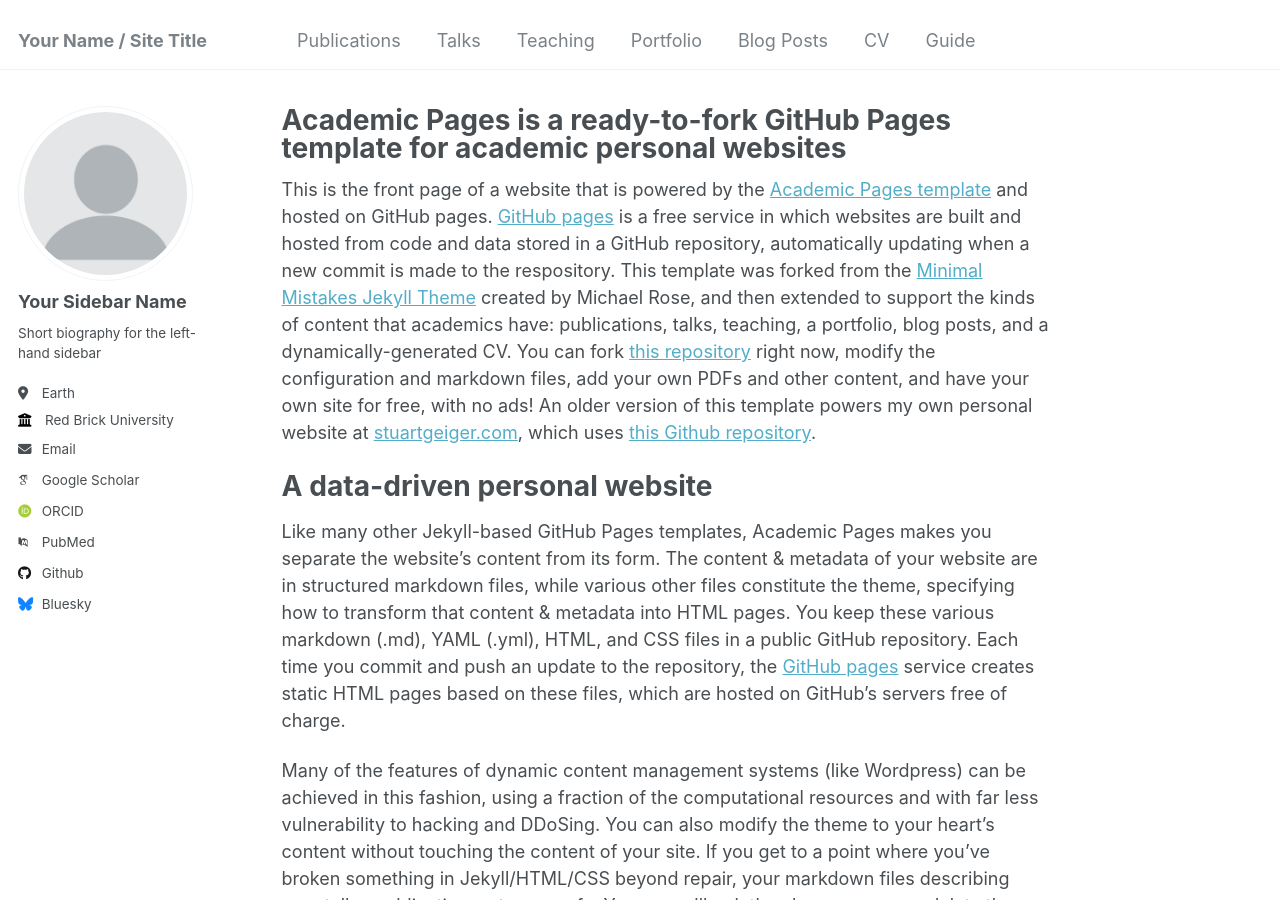
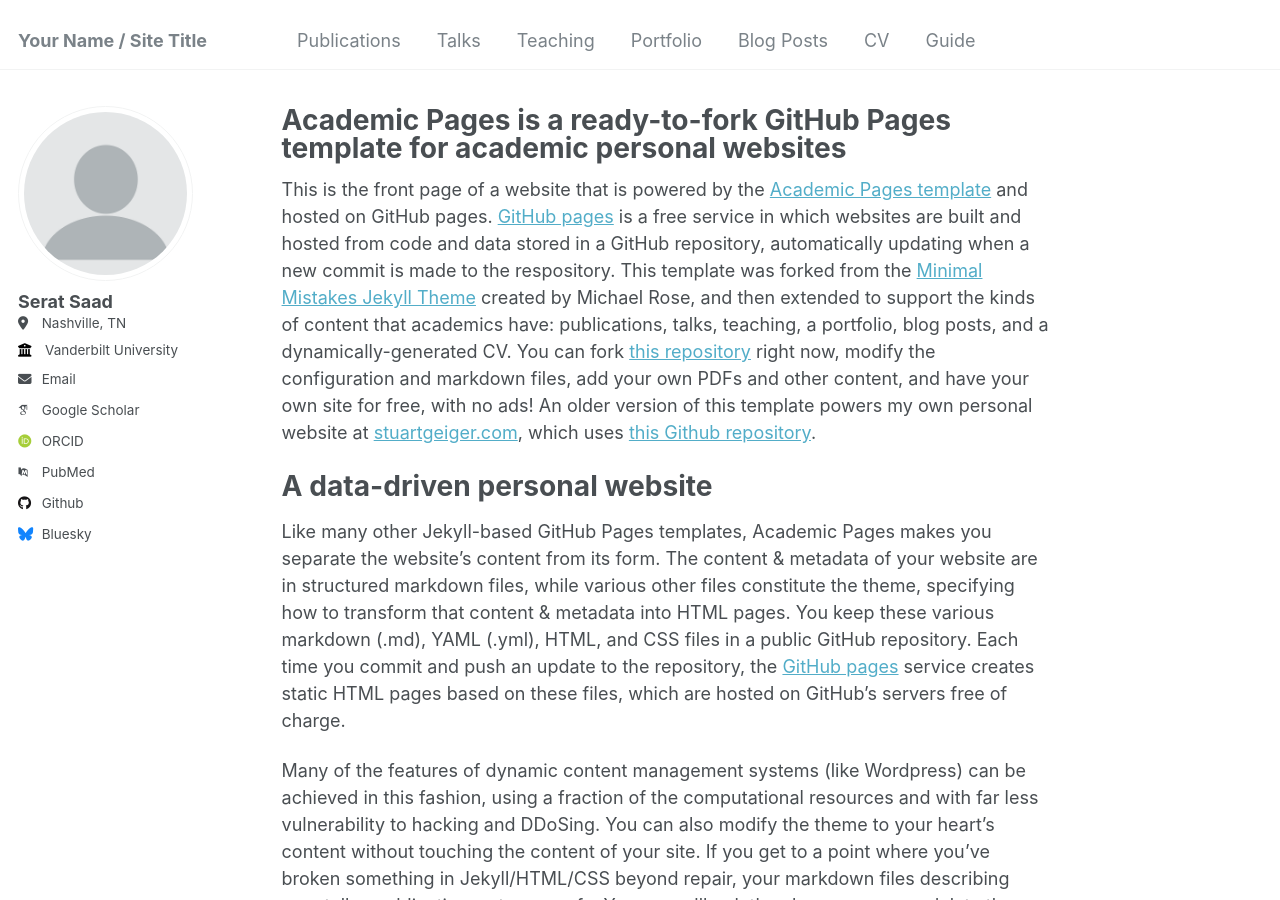
Before and after one commit to seratsaad/seratsaad.github.io, a Jekyll site: the page built from _pages/about.md, in a window 1280 px wide and 900 px high. Built offline with Jekyll 4.4.1, drawn with Linux system fonts in a browser that asks for light colours; some web fonts are replaced.

Commit message:
Update _config.yml

```diff
--- a/_config.yml
+++ b/_config.yml
@@ -22,13 +22,13 @@ repository               : "academicpages/academicpages.github.io"
 author:
   # Biographic information
   avatar           : "profile.png"
-  name             : "Your Sidebar Name"
+  name             : "Serat Saad"
   pronouns         : # example: "she/her"
-  bio              : "Short biography for the left-hand sidebar"
-  location         : "Earth"
-  employer         : "Red Brick University"
+  bio              : #"Short biography for the left-hand sidebar"
+  location         : "Nashville, TN"
+  employer         : "Vanderbilt University"
   uri              : # URL
-  email            : "none@example.org"
+  email            : "seratmahmudsaad (at) gmail (dot) com"
 
   # Academic websites
   arxiv            : # URL - Update with the correct link to your profile
```
